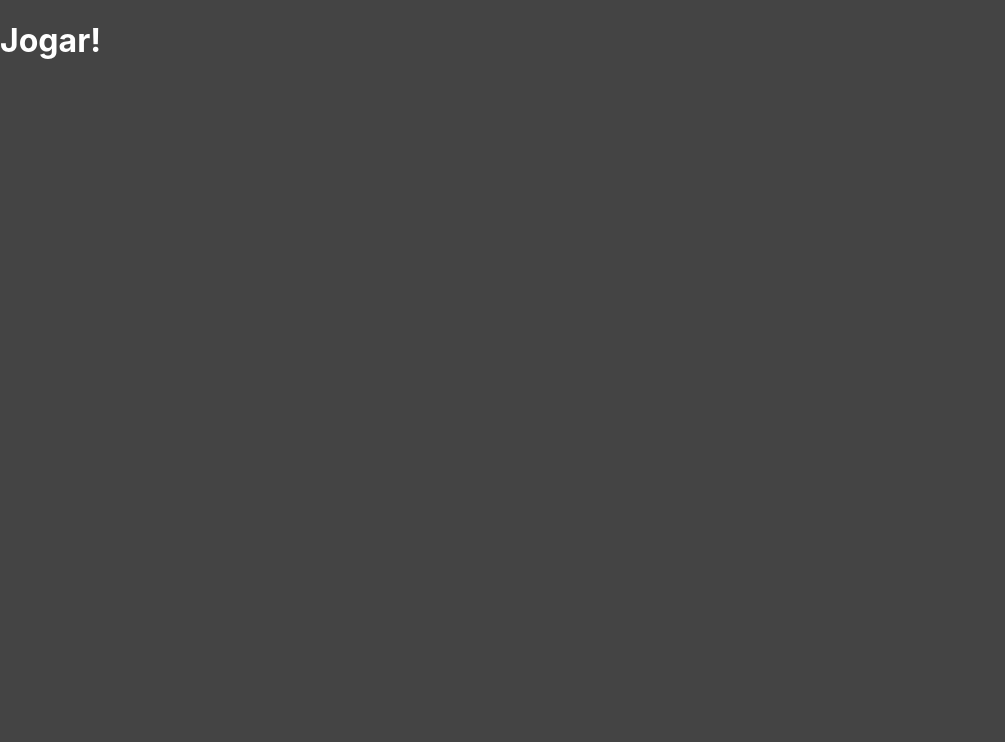
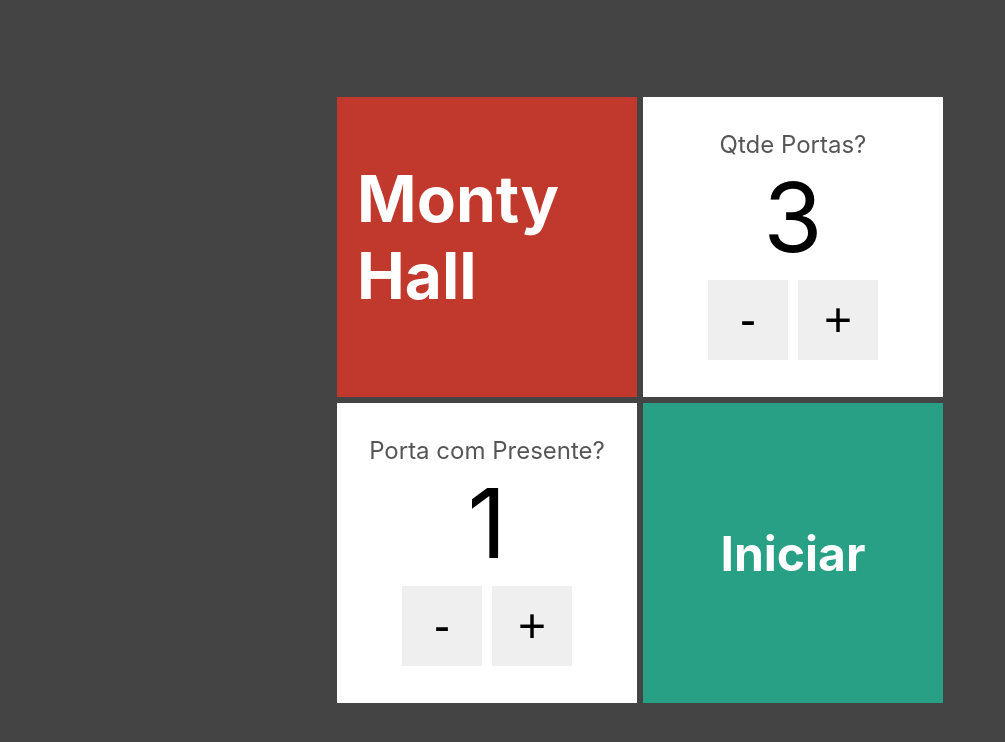
Before and after one commit to EuclidesKinto/gates-next, a Next.js app: page / in a window 1280 px wide. Shown: the top 742 px of the page, without its empty margins (0-1005 px from the left). Built offline with nearby package versions, Linux system fonts and the light colour scheme.

Commit message:
cpiando o codigo

```diff
--- /dev/null
+++ b/components/Cartao.tsx
@@ -0,0 +1,17 @@
+import styles from "../styles/Cartao.module.css"
+
+interface CartaoProps {
+    bgcolor?: string
+    children?: any
+}
+
+export default function Cartao(props: CartaoProps) {
+    return (
+        <div className={styles.cartao}
+            style={{
+                backgroundColor: props.bgcolor ?? "#fff"
+            }}>
+            {props.children}
+        </div>
+    )
+}
--- /dev/null
+++ b/components/EntradaNumerica.tsx
@@ -0,0 +1,23 @@
+import styles from "../styles/EntradaNumerica.module.css"
+
+interface EntradaNumericaProps {
+    text: string
+    value: number
+    onChange: (newValue: number) => void
+}
+
+export default function EntradaNumerica(props: EntradaNumericaProps) {
+    const dec = () => props.onChange(props.value - 1)
+    const inc = () => props.onChange(props.value + 1)
+
+    return (
+        <div className={styles.entradaNumerica}>
+            <span className={styles.text}>{props.text}</span>
+            <span className={styles.value}>{props.value}</span>
+            <div className={styles.botoes}>
+                <button className={styles.btn} onClick={dec}>-</button>
+                <button className={styles.btn} onClick={inc}>+</button>
+            </div>
+        </div>
+    )
+}
--- a/pages/index.tsx
+++ b/pages/index.tsx
@@ -1,14 +1,37 @@
-import { useState } from "react"
-import Porta from "../components/Porta";
-import { atualizarPortas, criarPortas } from "../functions/portas";
-import PortaModel from "../model/porta";
+import styles from "../styles/Formulario.module.css"
+import Cartao from "../components/Cartao";
+import Link from "next/link"
+import EntradaNumerica from "../components/EntradaNumerica";
+import { useState } from "react";
 
-
-export default function Home() {
+export default function Formulario() {
+  const [qtdePortas, setQtdePortas] = useState(3)
+  const [comPresente, setComPresente] = useState(1)
 
   return (
-    <div style={{ display: "flex" }}>
-      <h1>Jogar!</h1>
+    <div  className={styles.formulario}>
+      <div>
+        <Cartao bgcolor="#c0392c">
+          <h1>Monty Hall</h1>
+        </Cartao>
+        <Cartao>
+          <EntradaNumerica text="Qtde Portas?"
+            value={qtdePortas}
+            onChange={novaQtde => setQtdePortas(novaQtde)} />
+        </Cartao>
+      </div>
+      <div>
+        <Cartao>
+          <EntradaNumerica text="Porta com Presente?"
+            value={comPresente}
+            onChange={novaPortaComPresente => setComPresente(novaPortaComPresente)} />
+        </Cartao>
+        <Cartao bgcolor="#28a085">
+          <Link href={`/jogo/${qtdePortas}/${comPresente}`} passHref>
+            <h2 className={styles.link}>Iniciar</h2>
+          </Link>
+        </Cartao>
+      </div>
     </div>
   )
 }
--- /dev/null
+++ b/styles/Cartao.module.css
@@ -0,0 +1,9 @@
+.cartao {
+    display: flex;
+    width: 300px;
+    height: 300px;
+    color: #fff;
+    font-size: 2rem;
+    padding: 20px;
+    margin: 3px;
+}
--- /dev/null
+++ b/styles/EntradaNumerica.module.css
@@ -0,0 +1,32 @@
+.entradaNumerica {
+    display: flex;
+    flex: 1;
+    flex-direction: column;
+    align-items: center;
+    justify-content: center;
+    color: #000;
+}
+
+.text {
+    color: #555;
+    font-size: 1.5rem;
+}
+
+.value {
+    font-size: 6rem;
+}
+
+.botoes {
+    display: flex;
+}
+
+.btn {
+    display: flex;
+    justify-content: center;
+    align-items: center;
+    font-size: 3rem;
+    height: 80px;
+    width: 80px;
+    margin: 5px;
+    border: none;
+}
--- /dev/null
+++ b/styles/Formulario.module.css
@@ -0,0 +1,20 @@
+.formulario {
+    display: flex;
+    flex-direction: column;
+    justify-content: center;
+    align-items: center;
+    height: 100vh;
+}
+
+.formulario > div {
+    display: flex;
+}
+
+.link {
+    display: flex;
+    justify-content: center;
+    align-items: center;
+    flex: 1;
+    margin: 0;
+    cursor: pointer;
+}
--- a/tsconfig.json
+++ b/tsconfig.json
@@ -21,7 +21,8 @@
   "include": [
     "next-env.d.ts",
     "**/*.ts",
-    "**/*.tsx"
+    "**/*.tsx",
+    "**/**/*.tsx"
   ],
   "exclude": [
     "node_modules"
```
Also changed, not shown: pages/jogo.tsx (deleted, +0 -31 lines), pages/jogo/[portas]/[temPresente].tsx (added, +51 -0 lines), 1 other file (tests, documents, lock files or other folders).
